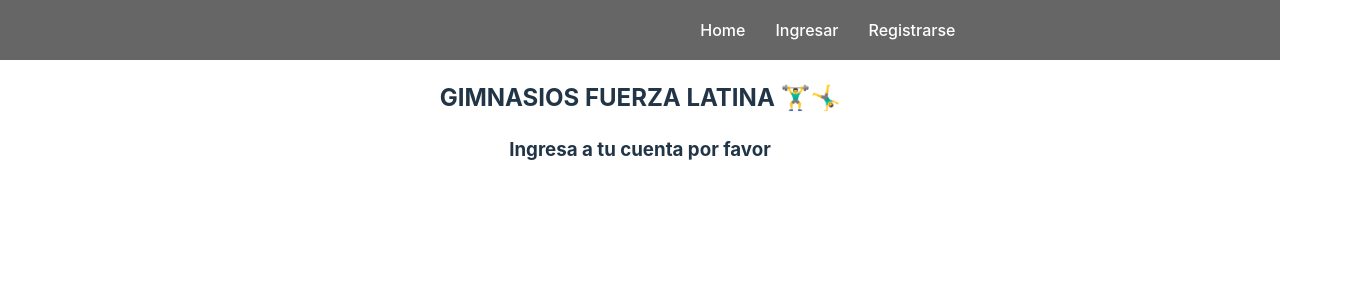
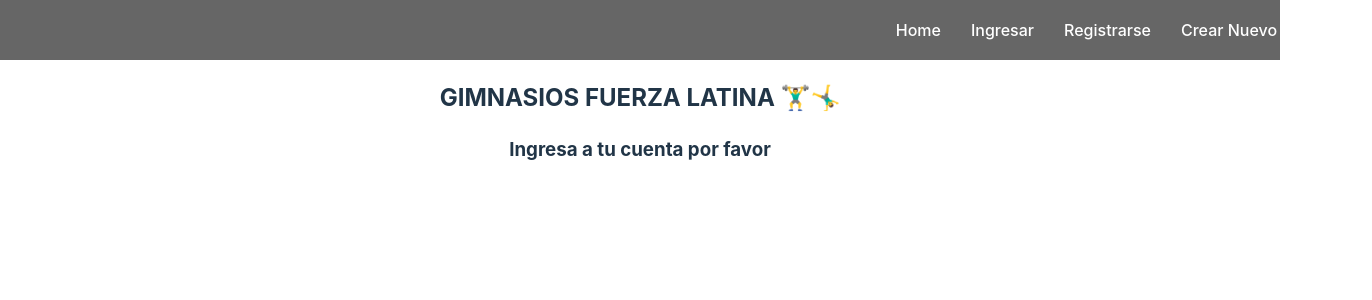
Before and after one commit to ezeclav/GYM-FUERZA-LATINA, a React (Vite) app in the folder cliente/: page / in a window 1280 px wide. Shown: the top 300 px of the page, 1372 px wide, since content can reach past the window. Built offline with nearby package versions, Linux system fonts and the light colour scheme.

Commit message:
correciones

```diff
--- a/cliente/src/components/Navbar/index.jsx
+++ b/cliente/src/components/Navbar/index.jsx
@@ -58,6 +58,11 @@ function Navbar() {
                 Registrarse
               </Link>
             </li>
+            <li onClick={NewExercisePage}>
+              <Link to="/NewExercise" onClick={closeMenu}>
+                Crear Nuevo Ejercicio
+              </Link>
+            </li>
           </div>
         )}
       </ul>
```
